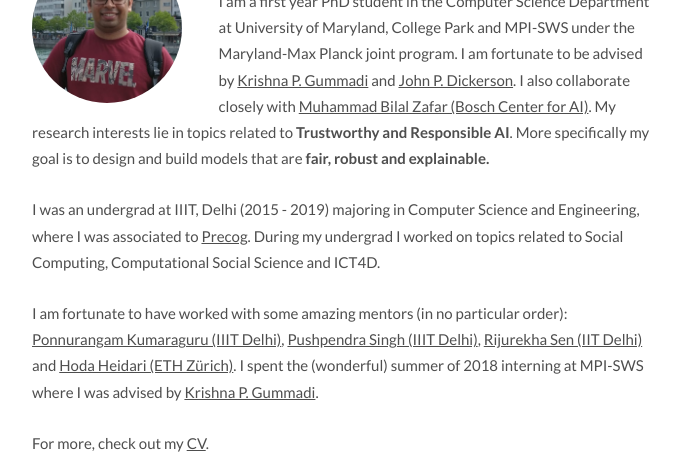
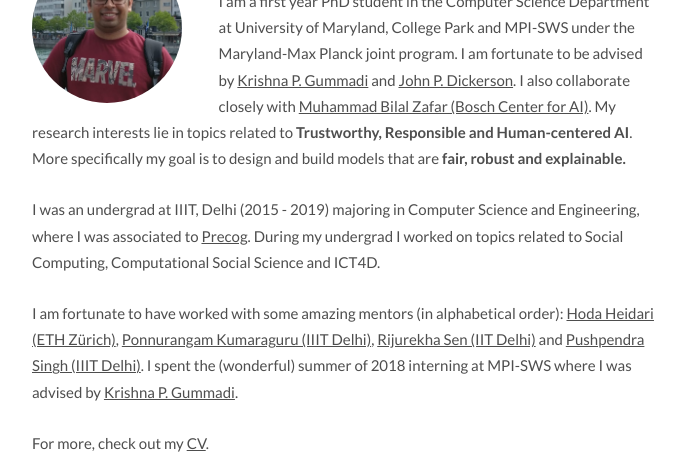
Before and after one commit to nvedant07/nvedant07.github.io, a plain HTML site: page index.html in a window 1280 px wide. Shown: the part 249-712 px from the top of the page, without its empty margins (297-981 px from the left). Drawn offline with Linux system fonts and the light colour scheme.

Commit message:
Changes pushed

```diff
--- a/index.html
+++ b/index.html
@@ -50,12 +50,12 @@
 					<h3>Vedant Nanda</h3>
 				</div>
 				<p>
-					I am a first year PhD student in the Computer Science Department at University of Maryland, College Park and MPI-SWS under the Maryland-Max Planck joint program. I am fortunate to be advised by <a href="https://people.mpi-sws.org/~gummadi/" target="_blank">Krishna P. Gummadi</a> and <a href="http://jpdickerson.com/" target="_blank">John P. Dickerson</a>. I also collaborate closely with <a href="https://people.mpi-sws.org/~mzafar/" target="_blank">Muhammad Bilal Zafar (Bosch Center for AI)</a>. My research interests lie in topics related to <b>Trustworthy and Responsible AI</b>. More specifically my goal is to design and build models that are <b>fair, robust and explainable.</b> </p>
+					I am a first year PhD student in the Computer Science Department at University of Maryland, College Park and MPI-SWS under the Maryland-Max Planck joint program. I am fortunate to be advised by <a href="https://people.mpi-sws.org/~gummadi/" target="_blank">Krishna P. Gummadi</a> and <a href="http://jpdickerson.com/" target="_blank">John P. Dickerson</a>. I also collaborate closely with <a href="https://people.mpi-sws.org/~mzafar/" target="_blank">Muhammad Bilal Zafar (Bosch Center for AI)</a>. My research interests lie in topics related to <b>Trustworthy, Responsible and Human-centered AI</b>. More specifically my goal is to design and build models that are <b>fair, robust and explainable.</b> </p>
 				<p>
 					I was an undergrad at IIIT, Delhi (2015 - 2019) majoring in Computer Science and Engineering, where I was associated to <a href="http://precog.iiitd.edu.in" target="_blank">Precog</a>. During my undergrad I worked on topics related to Social Computing, Computational Social Science and ICT4D.
 				</p>
 				<p>
-					I am fortunate to have worked with some amazing mentors (in no particular order): <a href="http://precog.iiitd.edu.in/people/pk/Home.html" target="_blank">Ponnurangam Kumaraguru (IIIT Delhi)</a>, <a href = "https://www.pushpendrasingh.org/" target="_blank">Pushpendra Singh (IIIT Delhi)</a>, <a href="http://www.cse.iitd.ernet.in/~rijurekha/" target="_blank">Rijurekha Sen (IIT Delhi)</a> and <a href="https://las.inf.ethz.ch/people/hoda-heidari" target="_blank">Hoda Heidari (ETH Z&uuml;rich)</a>.
+					I am fortunate to have worked with some amazing mentors (in alphabetical order): <a href="https://las.inf.ethz.ch/people/hoda-heidari" target="_blank">Hoda Heidari (ETH Z&uuml;rich)</a>, <a href="http://precog.iiitd.edu.in/people/pk/Home.html" target="_blank">Ponnurangam Kumaraguru (IIIT Delhi)</a>, <a href="http://www.cse.iitd.ernet.in/~rijurekha/" target="_blank">Rijurekha Sen (IIT Delhi)</a> and <a href = "https://www.pushpendrasingh.org/" target="_blank">Pushpendra Singh (IIIT Delhi)</a>.
 					I spent the (wonderful) summer of 2018 interning at MPI-SWS where I was advised by <a href="https://people.mpi-sws.org/~gummadi/" target="_blank">Krishna P. Gummadi</a>.
 				</p>
 				<p>For more, check out my <a href="cv/cv.pdf" target="_blank">CV</a>.</p>
```
Lines whose indentation alone changed are shown as unchanged.
